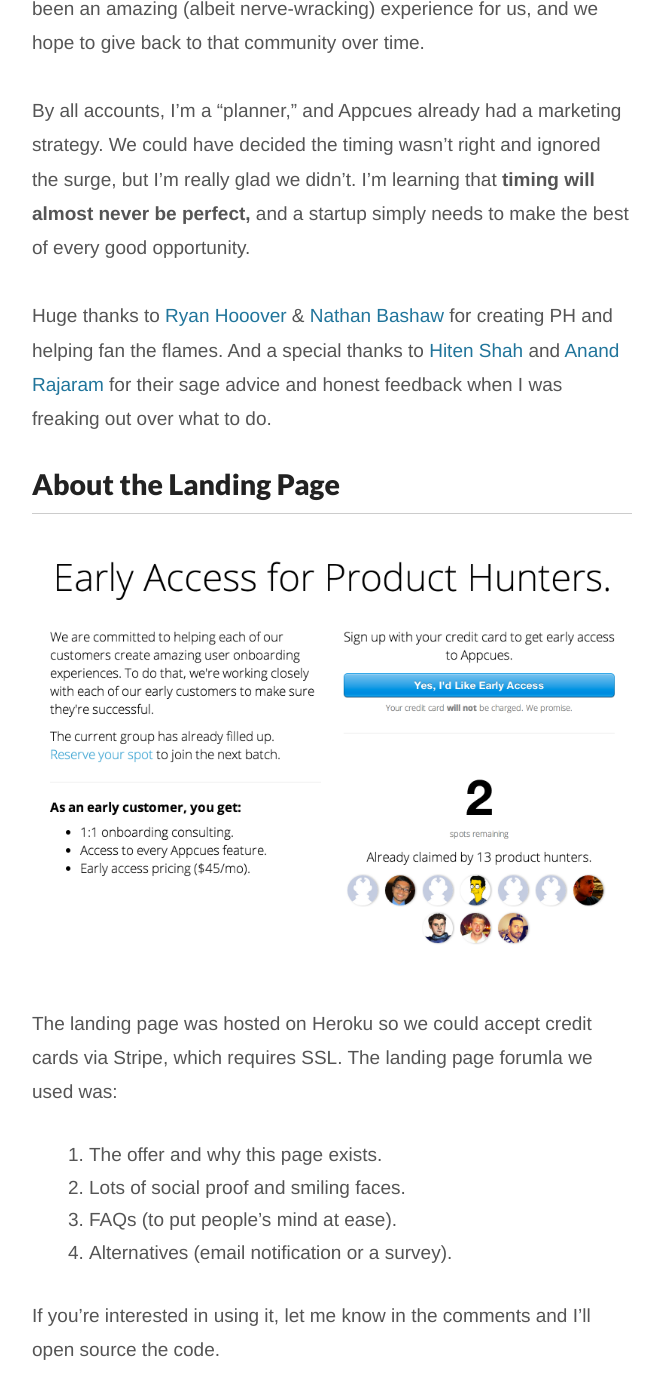
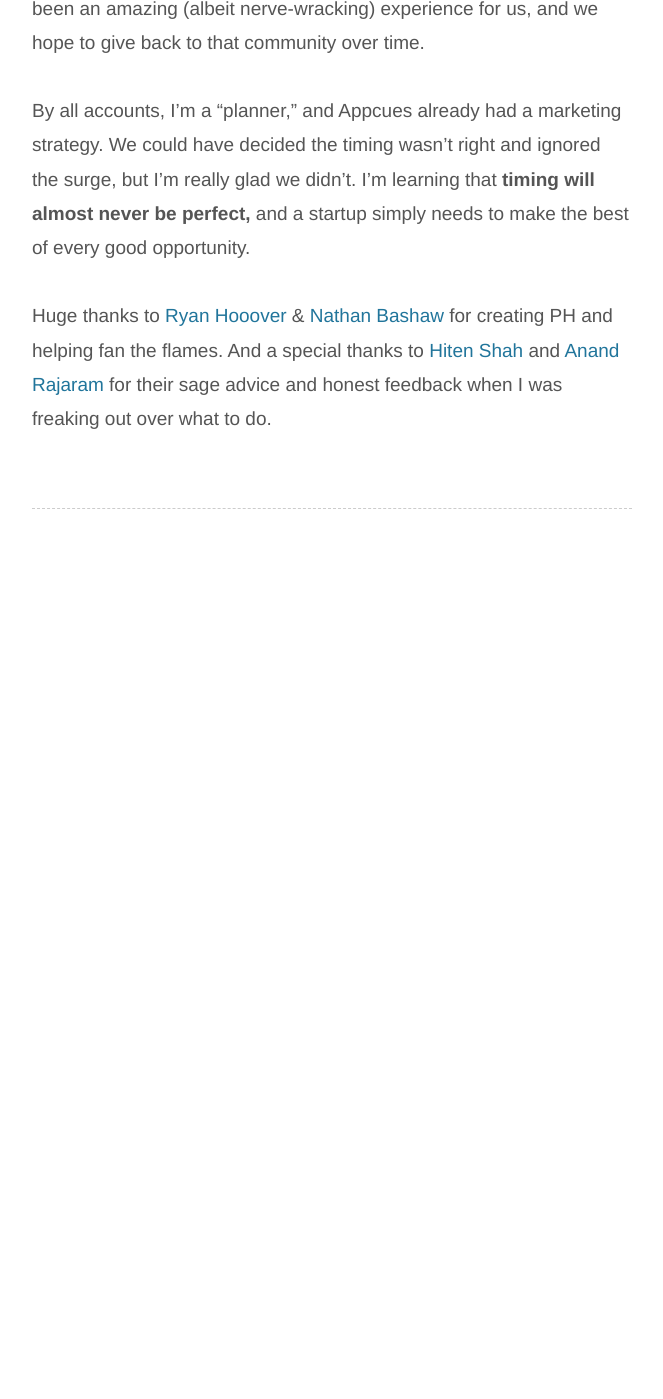
Before and after one commit to hijonathan/jonathan-kim.com, a Jekyll site: the page built from _posts/2014-01-07-starting-fires.md, in a window 1280 px wide and 1400 px high, scrolled down 2545 px. Shown: the whole window, without its empty margins (398-1061 px from the left). Built offline with Jekyll 4.4.1, drawn with Linux system fonts in a browser that asks for light colours; after the commit the page ends 3152 px from its top, so only the background shows below that; some of the changed text lies outside the part shown.

Commit message:
Ditch landing page section.

```diff
--- a/_posts/2014-01-07-starting-fires.md
+++ b/_posts/2014-01-07-starting-fires.md
@@ -25,7 +25,7 @@
 
 That might not seem like a lot, but for our size, it's a mountain. We were in a position I think many business owners fear: a surplus of customers, a shortage of inventory, and only ourselves to blame. We decided to keep fanning the fire.
 
-We quickly published a landing page and email campaign to learn a few more things from these Product Hunters while we were still relevant to them:
+We quickly published a [landing page](https://appcues-payments.herokuapp.com) and email campaign to learn a few more things from these Product Hunters while we were still relevant to them:
 
 1. Was the pain that they felt around onboarding bad enough that they'd commit money without even seeing a screenshot?
 2. Could we actually communicate that we're building a product to solve that pain?
@@ -35,17 +35,3 @@
 By all accounts, I'm a "planner," and Appcues already had a marketing strategy. We could have decided the timing wasn't right and ignored the surge, but I'm really glad we didn't. I'm learning that **timing will almost never be perfect,** and a startup simply needs to make the best of every good opportunity.
 
 Huge thanks to [Ryan Hooover](http://twitter.com/rrhoover) & [Nathan Bashaw](https://twitter.com/nbashaw) for creating PH and helping fan the flames. And a special thanks to [Hiten Shah](http://twitter.com/hnshah) and [Anand Rajaram](http://twitter.com/anandrajaram) for their sage advice and honest feedback when I was freaking out over what to do.
-
-
-### About the Landing Page
-
-[![I used Stripe's API to get the most up-to-date customer list, then fetched the avatars from Gravatar.]({{ site.baseurl }}/assets/images/ph-lp.png)](https://appcues-payments.herokuapp.com)
-
-The landing page was hosted on Heroku so we could accept credit cards via Stripe, which requires SSL. The landing page forumla we used was:
-
-1. The offer and why this page exists.
-2. Lots of social proof and smiling faces.
-3. FAQs (to put people's mind at ease).
-4. Alternatives (email notification or a survey).
-
-If you're interested in using it, let me know in the comments and I'll open source the code.
```
